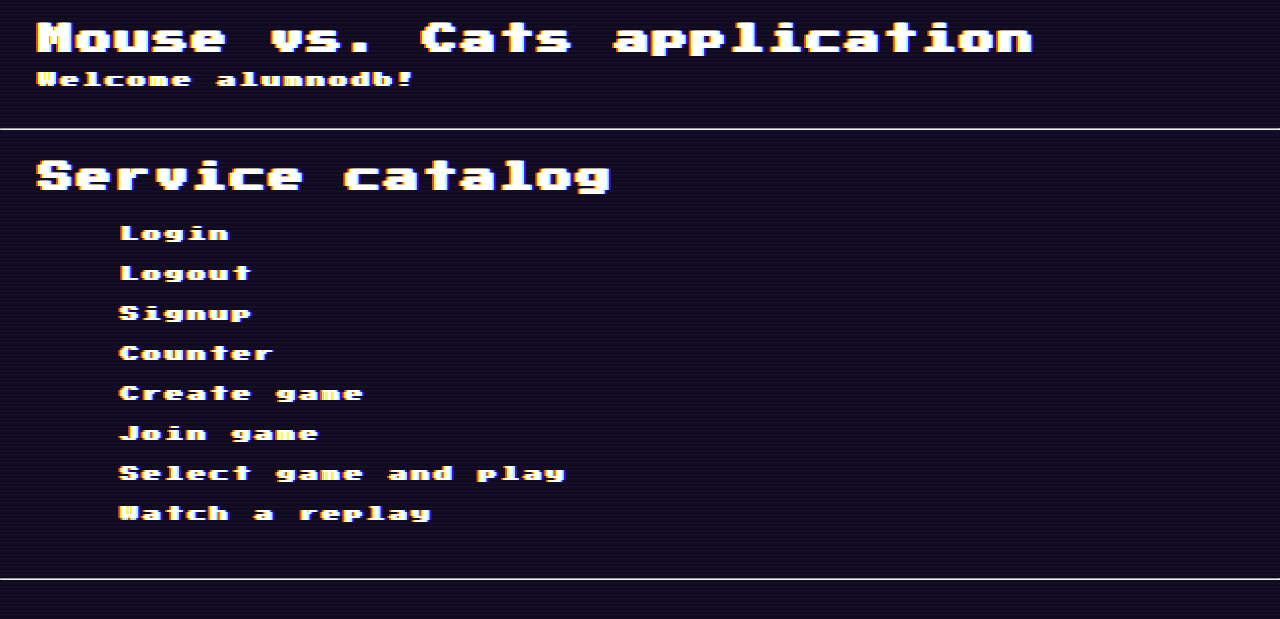
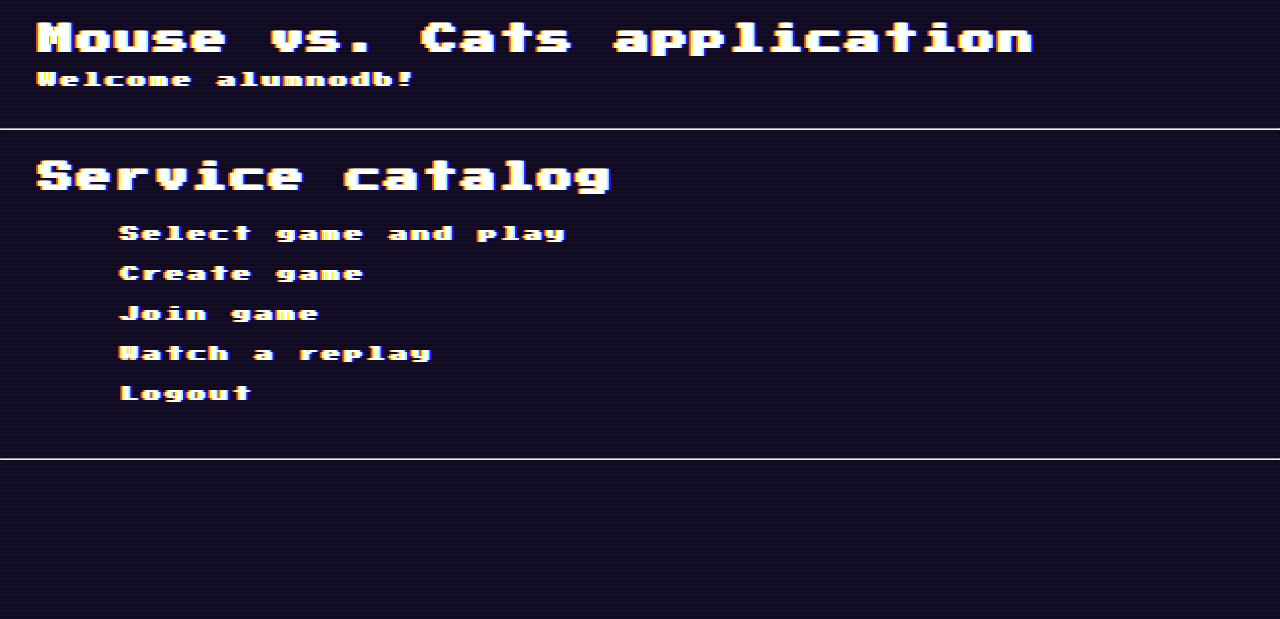
Before and after one commit to XXXPROGRAMACION/psi_1362_2_p4, a Django app: page / in a window 1280 px wide. Shown: the top 619 px of the page. Run offline with Django 3.2, Linux system fonts and the light colour scheme; a user stored in the database is signed in.

Commit message:
Menús actualizados

```diff
--- a/templates/mouse_cat/game.html
+++ b/templates/mouse_cat/game.html
@@ -344,7 +344,6 @@
             {% if forloop.counter|divisibleby:8 or forloop.last %}</div>{% endif %}
         {% endfor %}
         </div>
-    {% endif %}
 
     <p class="status">
         {% if game.cat_user.id == request.user.id and game.cat_turn or game.cat_user.id != request.user.id and not game.cat_turn %}
@@ -357,6 +356,7 @@
             {% endif %}
         {% endif %}
     </p>
+    {% endif %}
 
     <p><a href="{% url 'landing' %}">Return to homepage</a></p>
 </div>
--- a/templates/mouse_cat/index.html
+++ b/templates/mouse_cat/index.html
@@ -6,22 +6,13 @@
 <div id="content">
     <h1>Service catalog</h1>
 
+
+
     <ul>
-        <li class="menu-option" onclick="location.href = '{% url 'login' %}';">
+        {% if request.user.is_authenticated %}
+        <li class="menu-option" onclick="location.href = '{% url 'select_game' 'current'  %}';">
             <span class="arrow">➤</span>
-            <span class="text">Login</span>
-        </li>
-        <li class="menu-option" onclick="location.href = '{% url 'logout' %}';">
-            <span class="arrow">➤</span>
-            <span class="text">Logout</span>
-        </li>
-        <li class="menu-option" onclick="location.href = '{% url 'signup' %}';">
-            <span class="arrow">➤</span>
-            <span class="text">Signup</span>
-        </li>
-        <li class="menu-option" onclick="location.href = '{% url 'counter' %}';">
-            <span class="arrow">➤</span>
-            <span class="text">Counter</span>
+            <span class="text">Select game and play</span>
         </li>
         <li class="menu-option" onclick="location.href = '{% url 'create_game' %}';">
             <span class="arrow">➤</span>
@@ -31,14 +22,30 @@
             <span class="arrow">➤</span>
             <span class="text">Join game</span>
         </li>
-        <li class="menu-option" onclick="location.href = '{% url 'select_game' 'current'  %}';">
-            <span class="arrow">➤</span>
-            <span class="text">Select game and play</span>
-        </li>
         <li class="menu-option" onclick="location.href = '{% url 'select_game' 'replay' %}';">
             <span class="arrow">➤</span>
             <span class="text">Watch a replay</span>
         </li>
+        {% else %}
+        <li class="menu-option" onclick="location.href = '{% url 'login' %}';">
+            <span class="arrow">➤</span>
+            <span class="text">Login</span>
+        </li>
+        <li class="menu-option" onclick="location.href = '{% url 'signup' %}';">
+            <span class="arrow">➤</span>
+            <span class="text">Signup</span>
+        </li>
+        {% endif %}
+        {% comment %} <li class="menu-option" onclick="location.href = '{% url 'counter' %}';">
+            <span class="arrow">➤</span>
+            <span class="text">Counter</span>
+        </li> {% endcomment %}
+        {% if request.user.is_authenticated %}
+        <li class="menu-option" onclick="location.href = '{% url 'logout' %}';">
+            <span class="arrow">➤</span>
+            <span class="text">Logout</span>
+        </li>
+        {% endif %}
     </ul>
 </div>
 {% endblock content %}
```
